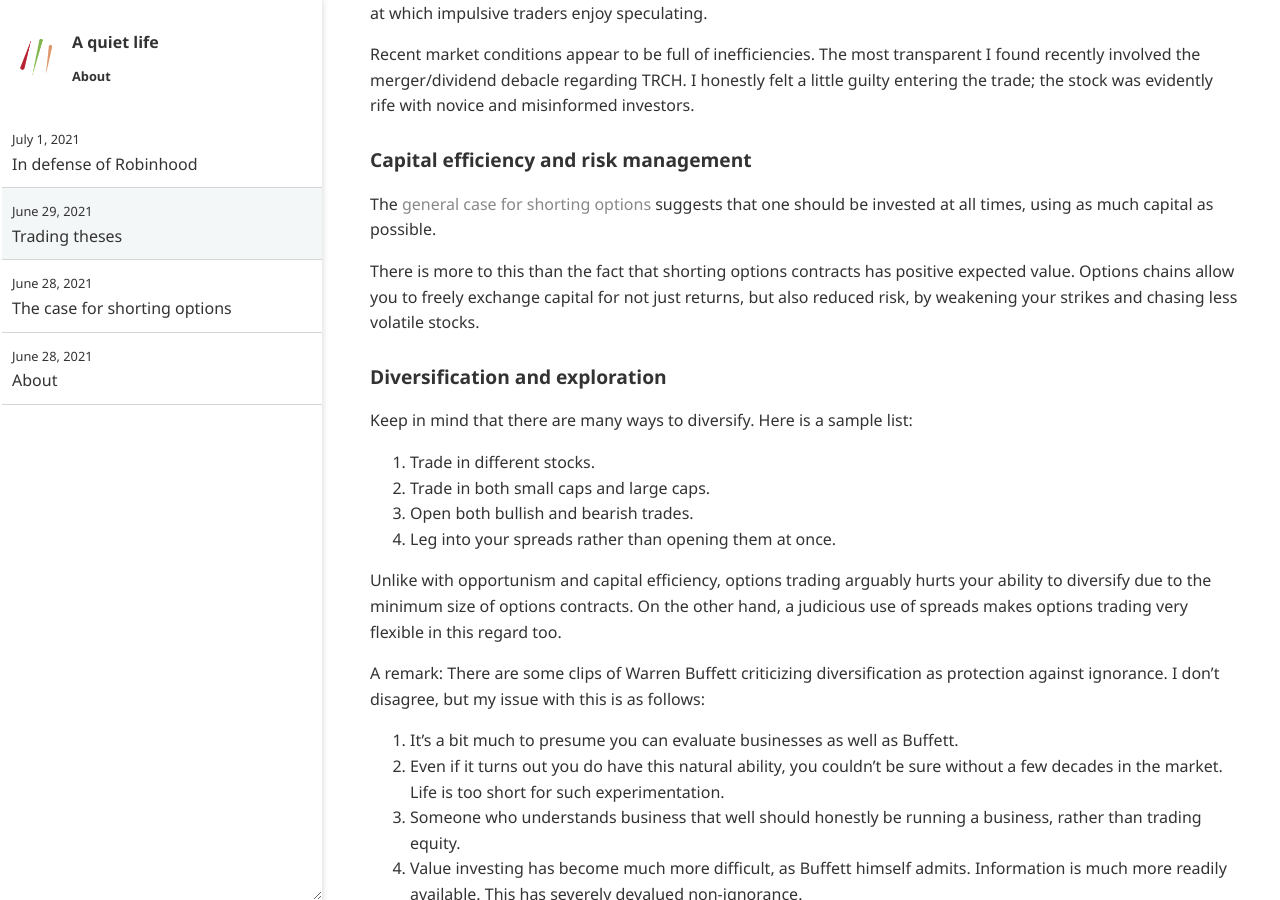
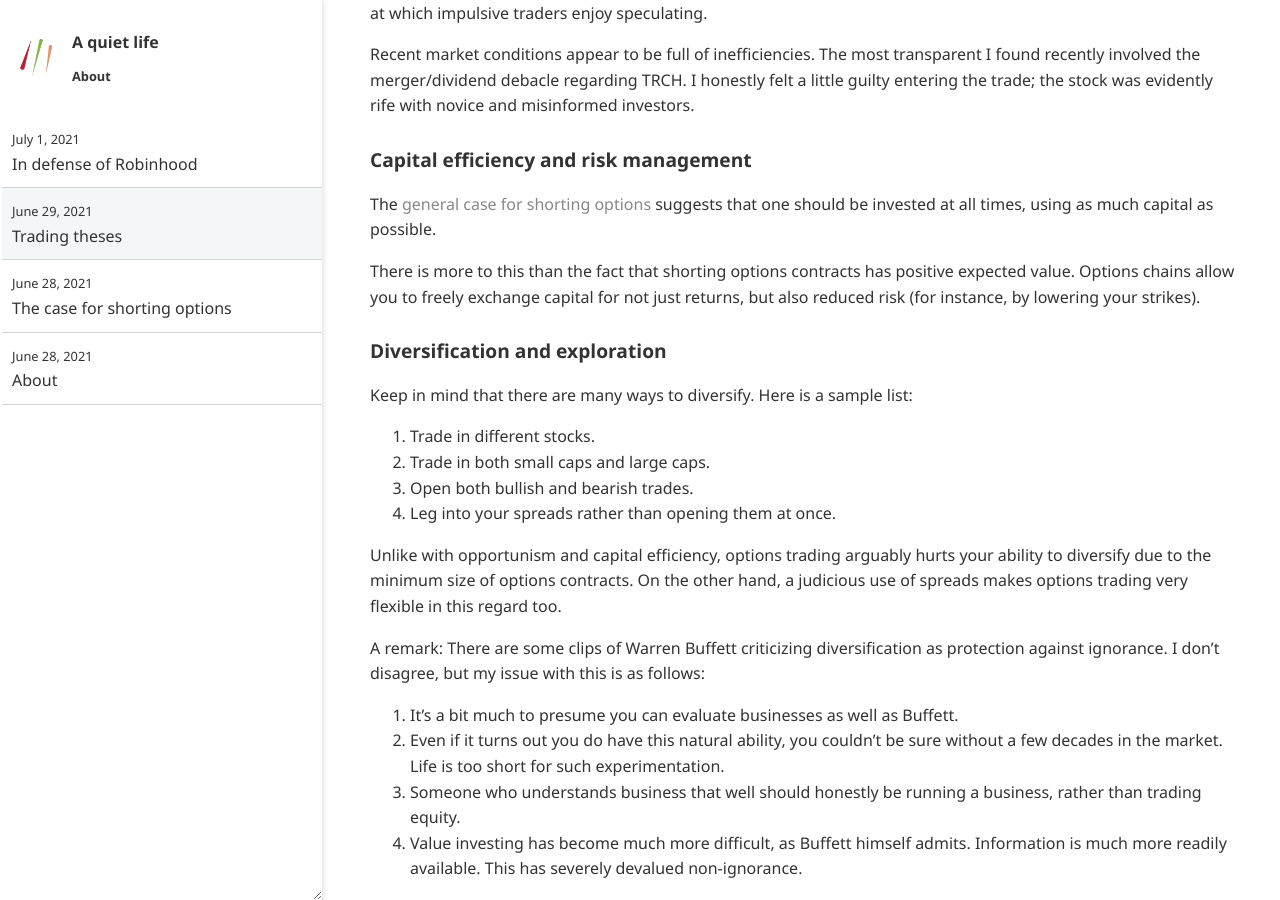
Before and after one commit to ansyblenetwork/aquietlife, a Jekyll site: the page built from _posts/2021-06-29-trading-theses.md, in a window 1280 px wide and 900 px high, scrolled down 557 px. Built offline with Jekyll 4.4.1, drawn with Linux system fonts in a browser that asks for light colours.

Commit message:
Update 2021-06-29-trading-theses.md

```diff
--- a/_posts/2021-06-29-trading-theses.md
+++ b/_posts/2021-06-29-trading-theses.md
@@ -23,7 +23,7 @@ Recent market conditions appear to be full of inefficiencies. The most transpare
 
 The [general case for shorting options]({% post_url 2021-06-28-case-for-trading %}) suggests that one should be invested at all times, using as much capital as possible.
 
-There is more to this than the fact that shorting options contracts has positive expected value. Options chains allow you to freely exchange capital for not just returns, but also reduced risk, by weakening your strikes and chasing less volatile stocks.
+There is more to this than the fact that shorting options contracts has positive expected value. Options chains allow you to freely exchange capital for not just returns, but also reduced risk (for instance, by lowering your strikes).
 
 ### Diversification and exploration
 
```
